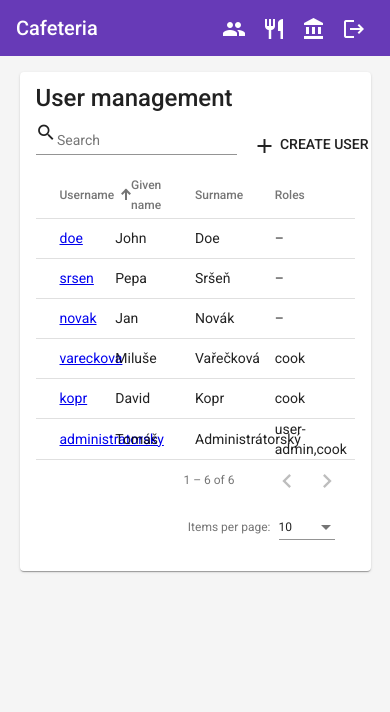
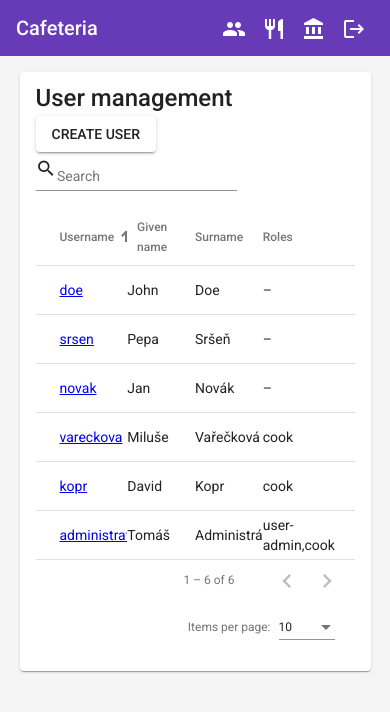
Before and after one commit to michbart/cafeteria-system, an Angular app in the folder cafeteria-enduser/: page /#/users in a window 390 px wide. Shown: the top 712 px of the page. Built offline with nearby package versions, Linux system fonts and the light colour scheme.

Commit message:
Minor fixes of responsivity.

```diff
--- a/cafeteria-enduser/src/app/shared/content-wrapper/content-wrapper.component.html
+++ b/cafeteria-enduser/src/app/shared/content-wrapper/content-wrapper.component.html
@@ -1,5 +1,5 @@
 <div class="wrapper" fxLayout="row" fxLayoutAlign="center">
-  <div fxFlex="60%" fxFlex.sm="90%" fxFlex.xs="90%" fxLayout="column">
+  <div fxFlex="70%" fxFlex.sm="90%" fxFlex.xs="90%" fxLayout="column">
     <ng-content></ng-content>
   </div>
 </div>
--- a/cafeteria-enduser/src/app/users/user-list/user-list.component.html
+++ b/cafeteria-enduser/src/app/users/user-list/user-list.component.html
@@ -1,47 +1,51 @@
 <cafeteria-content-wrapper>
   <mat-card class="cafeteria-card">
     <mat-card-title>User management</mat-card-title>
-    <div fxLayout="row" fxLayoutAlign="space-between">
-      <div>
+    <div fxLayout="row" fxLayout.sm="column" fxLayout.xs="column" fxLayoutAlign="space-between" fxLayoutAlign.sm="start" fxLayoutAlign.xs="start">
+      <div fxFlexOrder.sm="2" fxFlexOrder.xs="2">
         <cafeteria-search-field (changeParams$)="onFilterChange($event)"></cafeteria-search-field>
       </div>
+      <div>
         <button
             mat-button
+            mat-raised-button
             routerLink="create"
+            fxFlexOrder.sm="1"
+            fxFlexOrder.xs="1"
         >
-        <mat-icon>add</mat-icon>
           Create user
         </button>
       </div>
-    <table mat-table [dataSource]="resourceDataSource" [fixedLayout]="true" matSort (matSortChange)="onSortChange($event)" matSortDisableClear>
+    </div>
+    <mat-table [dataSource]="resourceDataSource" matSort (matSortChange)="onSortChange($event)" matSortDisableClear>
       <ng-container matColumnDef="username">
-        <th mat-header-cell *matHeaderCellDef mat-sort-header>Username</th>
-        <td mat-cell *matCellDef="let user">
+        <mat-header-cell *matHeaderCellDef mat-sort-header>Username</mat-header-cell>
+        <mat-cell *matCellDef="let user">
           <cafeteria-resource-link routeLink="/users" [resourceId]="user.id" [linkText]="user.username"></cafeteria-resource-link>
-        </td>
+        </mat-cell>
       </ng-container>
 
       <ng-container matColumnDef="givenName">
-        <th mat-header-cell *matHeaderCellDef mat-sort-header>Given name</th>
-        <td mat-cell *matCellDef="let user">{{ user.givenName }}</td>
+        <mat-header-cell *matHeaderCellDef mat-sort-header>Given name</mat-header-cell>
+        <mat-cell *matCellDef="let user">{{ user.givenName }}</mat-cell>
       </ng-container>
 
       <ng-container matColumnDef="surname">
-        <th mat-header-cell *matHeaderCellDef mat-sort-header>Surname</th>
-        <td mat-cell *matCellDef="let user">{{ user.surname }}</td>
+        <mat-header-cell *matHeaderCellDef mat-sort-header>Surname</mat-header-cell>
+        <mat-cell *matCellDef="let user">{{ user.surname }}</mat-cell>
       </ng-container>
 
       <ng-container matColumnDef="roles">
-        <th mat-header-cell *matHeaderCellDef mat-sort-header>Roles</th>
-        <td mat-cell *matCellDef="let user" >
+        <mat-header-cell *matHeaderCellDef mat-sort-header>Roles</mat-header-cell>>
+        <mat-cell *matCellDef="let user" >
           <span *ngIf="user.roles; else emptyValue">{{ user.roles }}</span>
           <ng-template #emptyValue>–</ng-template>
-        </td>
+        </mat-cell>
       </ng-container>
 
-      <tr mat-header-row *matHeaderRowDef="columns"></tr>
-      <tr mat-row *matRowDef="let row; columns: columns;"></tr>
-    </table>
+      <mat-header-row *matHeaderRowDef="columns"></mat-header-row>
+      <mat-row *matRowDef="let row; columns: columns;"></mat-row>
+    </mat-table>
 
     <mat-paginator
         [length]="userCount"
```
Lines whose indentation alone changed are shown as unchanged.
